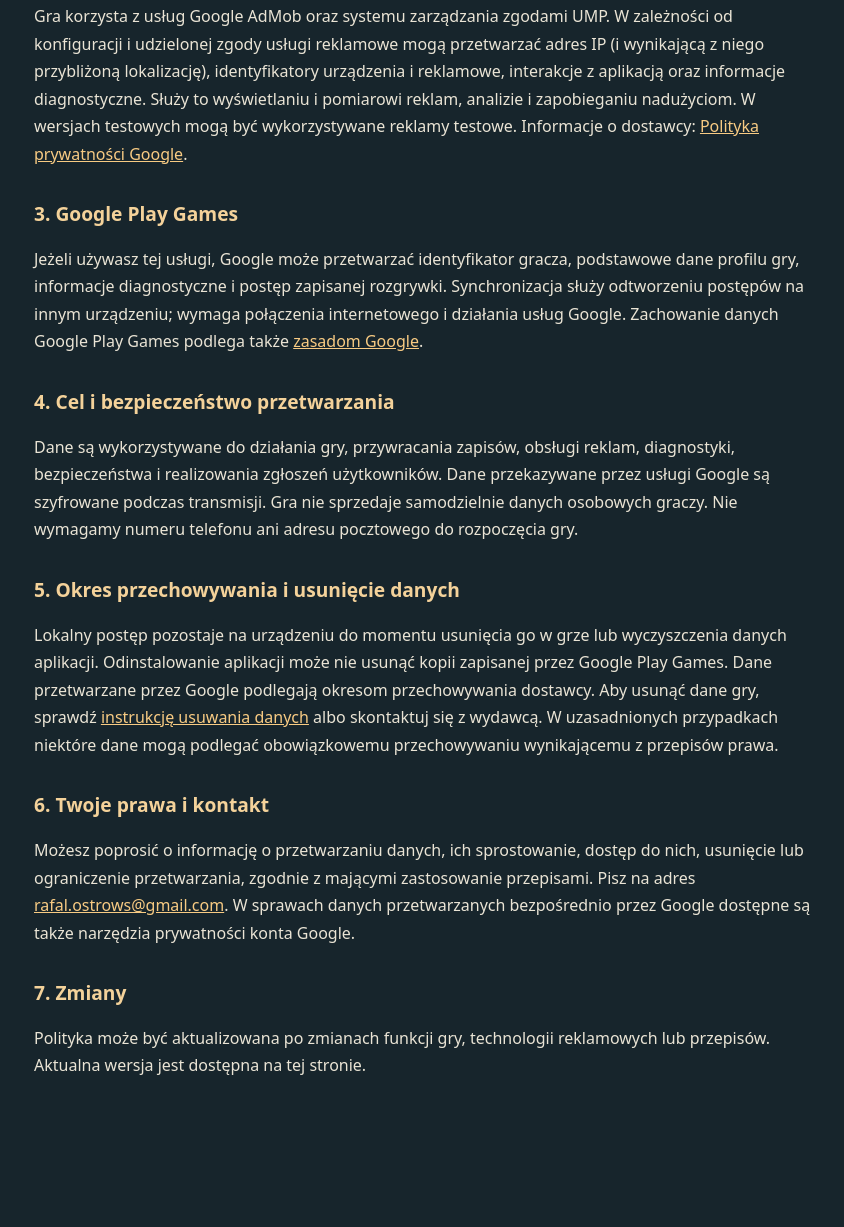
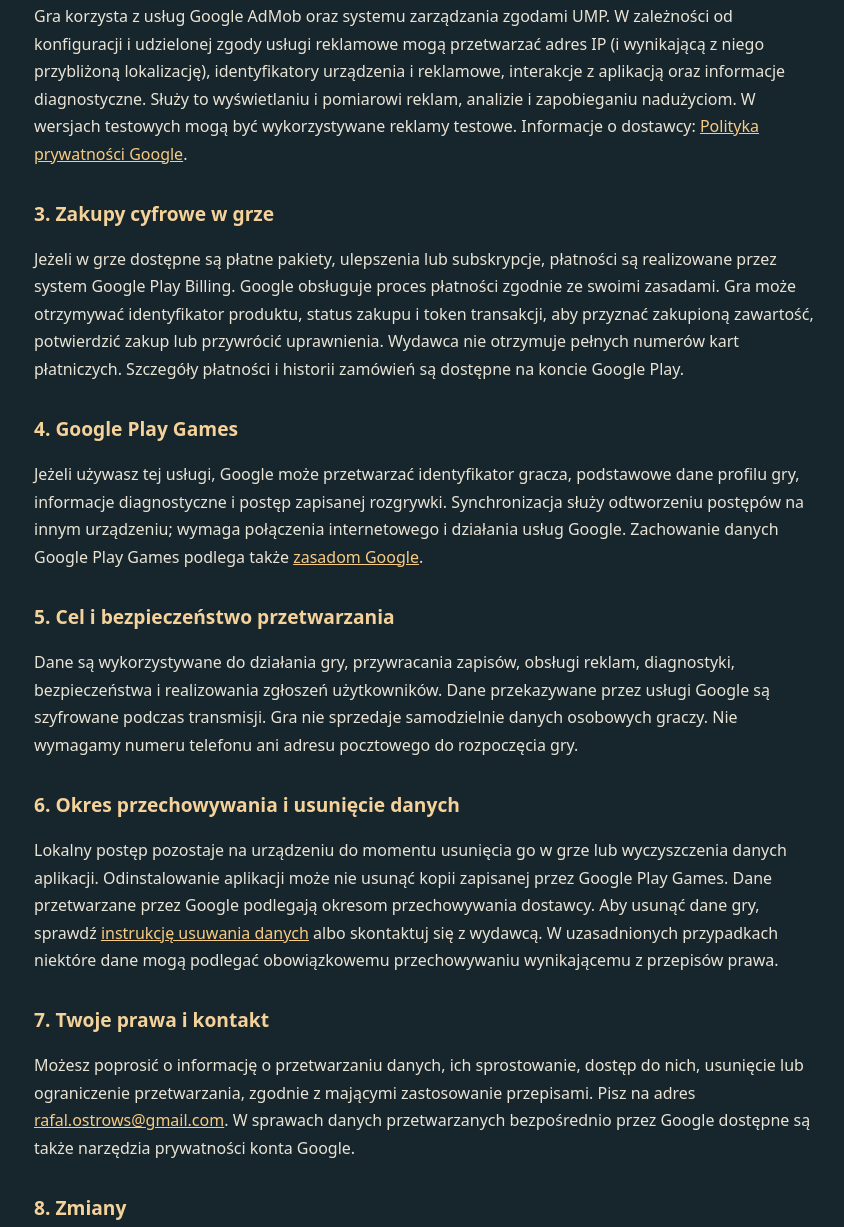
Before and after one commit to PizzaRica/kaldorn-privacy, a plain HTML site: page index.html in a window 1280 px wide. Shown: the part 560-1787 px from the top of the page, without its empty margins (216-1060 px from the left). Drawn offline with Linux system fonts and the light colour scheme.

Commit message:
Document Google Play Billing and paid items privacy handling before game launch

```diff
--- a/index.html
+++ b/index.html
@@ -2,19 +2,21 @@
 <html lang="pl"><head><meta charset="utf-8"><meta name="viewport" content="width=device-width,initial-scale=1"><meta name="robots" content="index,follow"><title>Polityka prywatności — Kuźnia Kaldornu</title>
 <style>:root{color-scheme:dark}body{margin:0;background:#17252c;color:#eae4d5;font:16px/1.72 system-ui,-apple-system,sans-serif}main{max-width:780px;margin:40px auto;padding:20px 24px 72px}h1{font-size:2rem;line-height:1.2;color:#f8cb83}h2{color:#f4d29a;font-size:1.2rem;margin:1.8rem 0 .45rem}a{color:#f8cb83}small{color:#b0b9b5}nav{display:flex;gap:20px;flex-wrap:wrap}.box{border:1px solid #a27c44;border-radius:12px;padding:14px 18px;background:#202f36}li{margin:.28rem 0}</style></head><body><main>
 <nav><a href="./">Polityka prywatności</a><a href="delete/">Usuwanie danych</a></nav>
-<h1>Polityka prywatności — Kuźnia Kaldornu</h1><small>Ostatnia aktualizacja: 2 listopada 2026 r.</small>
+<h1>Polityka prywatności — Kuźnia Kaldornu</h1><small>Ostatnia aktualizacja: 17 listopada 2026 r.</small>
 <p class="box">Gra Kuźnia Kaldornu (<strong>pl.ordigo.kuznia</strong>) jest udostępniana w Google Play przez konto wydawcy <strong>OrdiGo</strong>. Kontakt dotyczący prywatności: <a href="mailto:rafal.ostrows@gmail.com">rafal.ostrows@gmail.com</a>.</p>
 <h2>1. Jakie dane wykorzystuje gra</h2>
 <p>Postępy w grze (zasoby, ulepszenia, misje, planety, prestiż, ustawienia) są zapisywane automatycznie w pamięci urządzenia. Jeżeli gracz połączy Google Play Games, aplikacja może przesyłać kopię bieżącego zapisu do usługi Google Play Games Saved Games, korzystając z identyfikatora konta gracza. Logowanie do Google Play Games jest opcjonalne — do grania nie trzeba tworzyć konta u wydawcy.</p>
 <h2>2. Reklamy i dane techniczne</h2>
 <p>Gra korzysta z usług Google AdMob oraz systemu zarządzania zgodami UMP. W zależności od konfiguracji i udzielonej zgody usługi reklamowe mogą przetwarzać adres IP (i wynikającą z niego przybliżoną lokalizację), identyfikatory urządzenia i reklamowe, interakcje z aplikacją oraz informacje diagnostyczne. Służy to wyświetlaniu i pomiarowi reklam, analizie i zapobieganiu nadużyciom. W wersjach testowych mogą być wykorzystywane reklamy testowe. Informacje o dostawcy: <a href="https://policies.google.com/privacy">Polityka prywatności Google</a>.</p>
-<h2>3. Google Play Games</h2>
+<h2>3. Zakupy cyfrowe w grze</h2>
+<p>Jeżeli w grze dostępne są płatne pakiety, ulepszenia lub subskrypcje, płatności są realizowane przez system Google Play Billing. Google obsługuje proces płatności zgodnie ze swoimi zasadami. Gra może otrzymywać identyfikator produktu, status zakupu i token transakcji, aby przyznać zakupioną zawartość, potwierdzić zakup lub przywrócić uprawnienia. Wydawca nie otrzymuje pełnych numerów kart płatniczych. Szczegóły płatności i historii zamówień są dostępne na koncie Google Play.</p>
+<h2>4. Google Play Games</h2>
 <p>Jeżeli używasz tej usługi, Google może przetwarzać identyfikator gracza, podstawowe dane profilu gry, informacje diagnostyczne i postęp zapisanej rozgrywki. Synchronizacja służy odtworzeniu postępów na innym urządzeniu; wymaga połączenia internetowego i działania usług Google. Zachowanie danych Google Play Games podlega także <a href="https://policies.google.com/privacy">zasadom Google</a>.</p>
-<h2>4. Cel i bezpieczeństwo przetwarzania</h2>
+<h2>5. Cel i bezpieczeństwo przetwarzania</h2>
 <p>Dane są wykorzystywane do działania gry, przywracania zapisów, obsługi reklam, diagnostyki, bezpieczeństwa i realizowania zgłoszeń użytkowników. Dane przekazywane przez usługi Google są szyfrowane podczas transmisji. Gra nie sprzedaje samodzielnie danych osobowych graczy. Nie wymagamy numeru telefonu ani adresu pocztowego do rozpoczęcia gry.</p>
-<h2>5. Okres przechowywania i usunięcie danych</h2>
+<h2>6. Okres przechowywania i usunięcie danych</h2>
 <p>Lokalny postęp pozostaje na urządzeniu do momentu usunięcia go w grze lub wyczyszczenia danych aplikacji. Odinstalowanie aplikacji może nie usunąć kopii zapisanej przez Google Play Games. Dane przetwarzane przez Google podlegają okresom przechowywania dostawcy. Aby usunąć dane gry, sprawdź <a href="delete/">instrukcję usuwania danych</a> albo skontaktuj się z wydawcą. W uzasadnionych przypadkach niektóre dane mogą podlegać obowiązkowemu przechowywaniu wynikającemu z przepisów prawa.</p>
-<h2>6. Twoje prawa i kontakt</h2>
+<h2>7. Twoje prawa i kontakt</h2>
 <p>Możesz poprosić o informację o przetwarzaniu danych, ich sprostowanie, dostęp do nich, usunięcie lub ograniczenie przetwarzania, zgodnie z mającymi zastosowanie przepisami. Pisz na adres <a href="mailto:rafal.ostrows@gmail.com?subject=Ku%C5%BAnia%20Kaldornu%20%E2%80%94%20prywatno%C5%9B%C4%87">rafal.ostrows@gmail.com</a>. W sprawach danych przetwarzanych bezpośrednio przez Google dostępne są także narzędzia prywatności konta Google.</p>
-<h2>7. Zmiany</h2><p>Polityka może być aktualizowana po zmianach funkcji gry, technologii reklamowych lub przepisów. Aktualna wersja jest dostępna na tej stronie.</p>
+<h2>8. Zmiany</h2><p>Polityka może być aktualizowana po zmianach funkcji gry, technologii reklamowych lub przepisów. Aktualna wersja jest dostępna na tej stronie.</p>
 </main></body></html>
```
